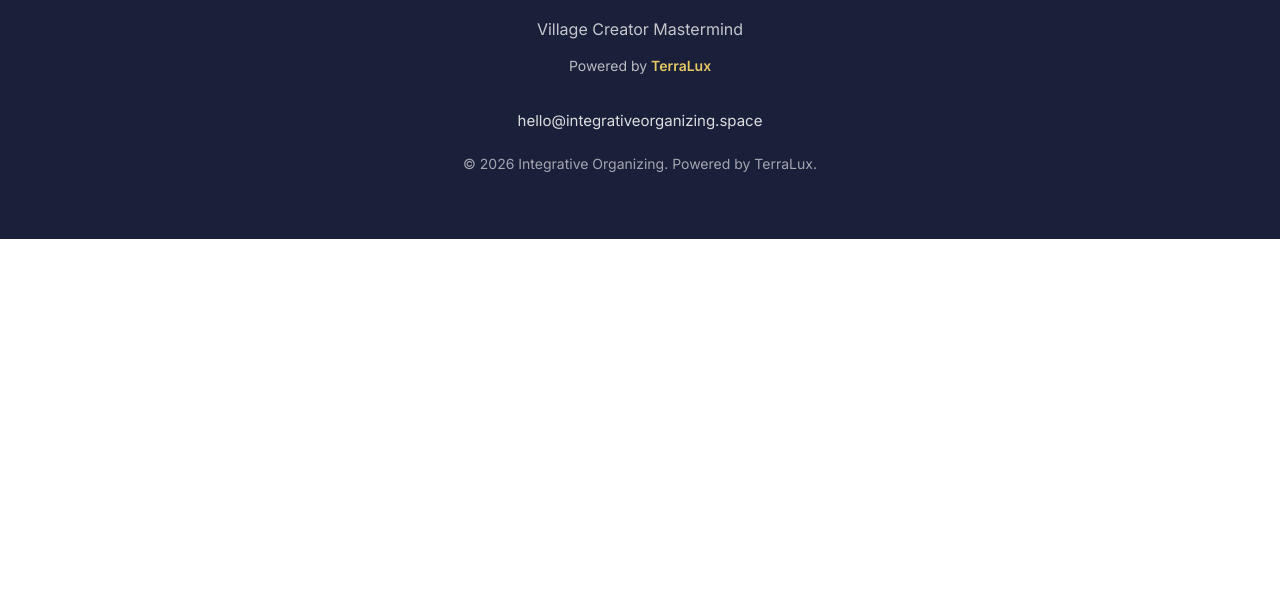
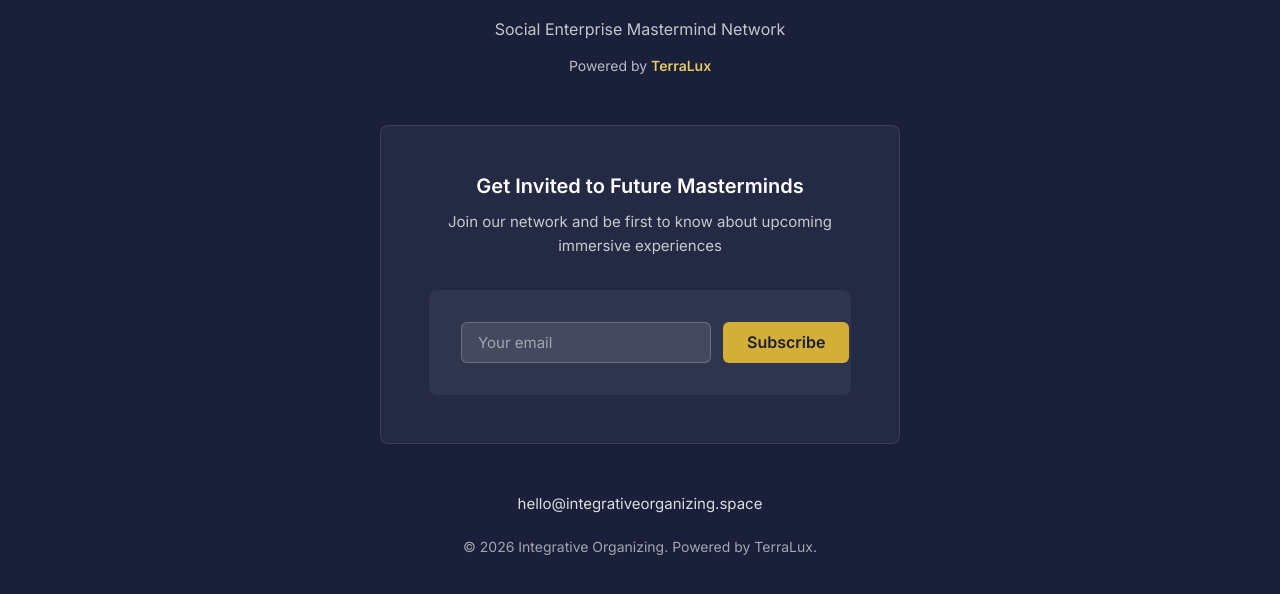
Before and after one commit to serenelion/io-genesis-mastermind, a plain HTML site: page index.html in a window 1280 px wide. Shown: the part 6601-7195 px from the top of the page. Before the commit the page ends 6840 px from the top, so only its background shows below. Drawn offline with Linux system fonts and the light colour scheme.

Commit message:
Update footer: Social Enterprise Mastermind Network tagline, add newsletter signup form

```diff
--- a/index.html
+++ b/index.html
@@ -236,8 +236,24 @@
                 <img src="src/assets/logo.png" alt="Integrative Organizing" class="footer-logo">
                 <span class="footer-brand-name">Integrative Organizing</span>
             </div>
-            <p class="footer-tagline">Village Creator Mastermind</p>
+            <p class="footer-tagline">Social Enterprise Mastermind Network</p>
             <p class="footer-powered">Powered by <a href="https://terra-lux.org" target="_blank">TerraLux</a></p>
+
+            <!-- Newsletter Subscription -->
+            <div class="footer-newsletter">
+                <h4>Get Invited to Future Masterminds</h4>
+                <p>Join our network and be first to know about upcoming immersive experiences</p>
+                <form name="mastermind-newsletter" method="POST" data-netlify="true" netlify-honeypot="bot-field" class="newsletter-form">
+                    <input type="hidden" name="form-name" value="mastermind-newsletter" />
+                    <p style="display: none;">
+                        <label>Don't fill this out: <input name="bot-field" /></label>
+                    </p>
+                    <div class="newsletter-input-group">
+                        <input type="email" name="email" placeholder="Your email" required />
+                        <button type="submit" class="btn btn-primary">Subscribe</button>
+                    </div>
+                </form>
+            </div>
 
             <div class="footer-links">
                 <a href="mailto:hello@integrativeorganizing.space">hello@integrativeorganizing.space</a>
--- a/src/styles/indigo-gold.css
+++ b/src/styles/indigo-gold.css
@@ -509,6 +509,60 @@ strong {
     color: rgba(255, 255, 255, 0.6);
 }
 
+.footer-newsletter {
+    max-width: 520px;
+    margin: var(--space-xl) auto;
+    padding: var(--space-xl);
+    background: rgba(255, 255, 255, 0.05);
+    border-radius: 8px;
+    border: 1px solid rgba(255, 255, 255, 0.1);
+}
+
+.footer-newsletter h4 {
+    color: var(--white);
+    font-size: 20px;
+    margin-bottom: var(--space-sm);
+    text-align: center;
+}
+
+.footer-newsletter p {
+    color: rgba(255, 255, 255, 0.75);
+    font-size: 15px;
+    text-align: center;
+    margin-bottom: var(--space-lg);
+}
+
+.newsletter-input-group {
+    display: flex;
+    gap: var(--space-sm);
+}
+
+.newsletter-input-group input[type="email"] {
+    flex: 1;
+    padding: 12px 18px;
+    border: 1px solid rgba(255, 255, 255, 0.2);
+    border-radius: 6px;
+    font-family: var(--font-primary);
+    font-size: 15px;
+    background: rgba(255, 255, 255, 0.1);
+    color: var(--white);
+    transition: all 0.2s;
+}
+
+.newsletter-input-group input[type="email"]::placeholder {
+    color: rgba(255, 255, 255, 0.5);
+}
+
+.newsletter-input-group input[type="email"]:focus {
+    outline: none;
+    border-color: var(--gold);
+    background: rgba(255, 255, 255, 0.15);
+}
+
+.newsletter-input-group button {
+    white-space: nowrap;
+}
+
 /* Newsletter */
 .newsletter-form {
     max-width: 480px;
@@ -709,4 +763,12 @@ html {
         padding: 8px 20px;
         font-size: 14px;
     }
+
+    .newsletter-input-group {
+        flex-direction: column;
+    }
+
+    .newsletter-input-group button {
+        width: 100%;
+    }
 }
```
